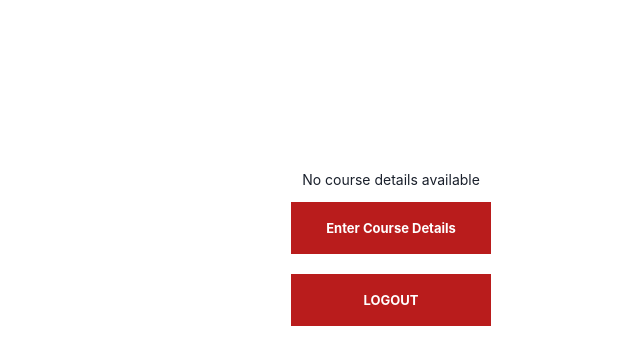
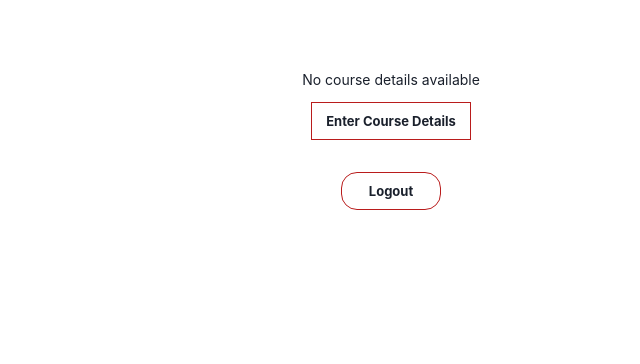
Before and after one commit to ThuRein-110/Project-Moon, a Next.js app: page /userAccount in a window 1280 px wide. Shown: the part 160-524 px from the top of the page, without its empty margins (249-889 px from the left). Built offline with nearby package versions, Linux system fonts and the light colour scheme; no server answers; the database is empty.

Commit message:
buttons modifiication

```diff
--- a/pages/userAccount/index.js
+++ b/pages/userAccount/index.js
@@ -212,8 +212,8 @@ const getUserTimeTable = async ()=>{
 
          </div>):
 
-         ( <div className="flex flex-col gap-3 items-center justify-center mt-[250px]"><p>No course details available</p>
-            <button colorScheme='white' onClick={goNav}><p className="text-[13px] bg-red-700 text-white p-[10px] w-[200px] font-bold text-2xl">Enter Course Details</p></button>
+         ( <div className="flex flex-col gap-3 items-center justify-center mt-[150px]"><p>No course details available</p>
+            <button colorScheme='white' onClick={goNav}><p className="text-[13px] border-[1px] border-red-700 p-[2px] w-[160px] font-bold text-2xl">Enter Course Details</p></button>
             </div>)
 
 
@@ -229,9 +229,9 @@ const getUserTimeTable = async ()=>{
 <br/>
 
 
-<div className="flex items-center justify-center ">
+<div className="flex items-center justify-center mt-3 ">
 
-<button colorScheme='white' onClick={logout}><p className="text-[13px] bg-red-700 text-white p-[10px] w-[200px] font-bold text-2xl">LOGOUT</p></button></div>
+<button colorScheme='white' onClick={logout}><p className="text-[13px] p-[2px] border-red-700 rounded-2xl font-bold text-2xl border-[1px] w-[100px]">Logout</p></button></div>
 
 
 
```
Also changed, not shown: 1 other file (tests, documents, lock files or other folders).
